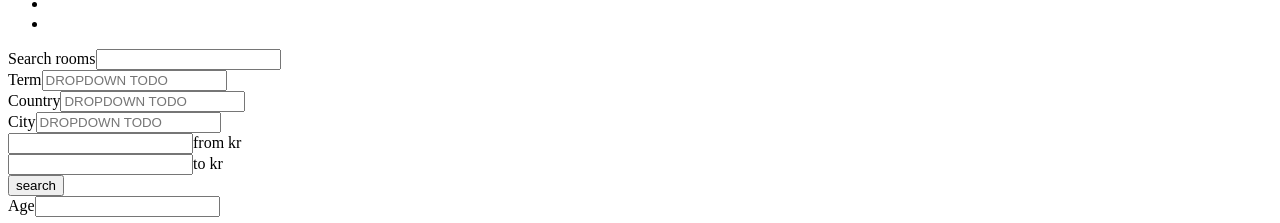
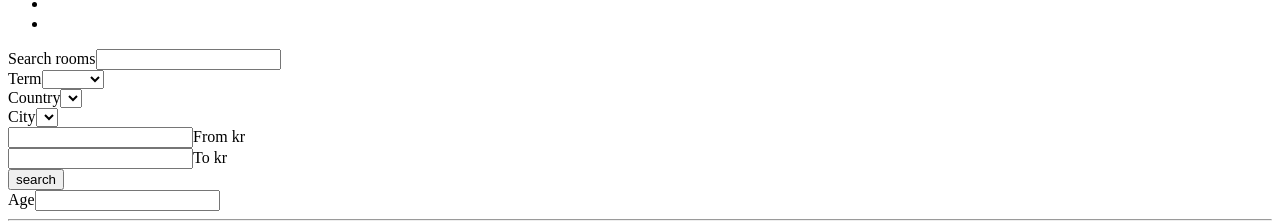
Before and after one commit to haraldnilsen/exchange-buddy, a React (Create React App) app in the folder student-frontend/: page /searchuser in a window 1280 px wide. Shown: the part 525-748 px from the top of the page. Built offline with nearby package versions, Linux system fonts and the light colour scheme; some icons are missing; the HTML template or start-up script is replaced by a standard one.

Commit message:
Skulle vært like digg som Amund

```diff
--- a/student-frontend/src/pages/Register.tsx
+++ b/student-frontend/src/pages/Register.tsx
@@ -94,26 +94,26 @@ const Register : React.FC = () => {
 
                             {/* Left side */}
                             <div className="flex flex-col">
-                                <label className="mx-1">firstname</label>
+                                <label className="mx-1">First name</label>
                                 <input
                                     className="bg-pink-200 rounded text-green-700 w-30 h-8 m-1 my-2 border-b-2 border-b-black outline-none"
                                     onChange={e => setFirstname(e.target.value)}
                                     value={firstname}
                                 />
-                                <label className="mx-1">mobile</label>
+                                <label className="mx-1">Mobile</label>
                                 <input
                                     className="bg-pink-200 rounded text-green-700 w-30 h-8 m-1 my-2 border-b-2 border-black outline-none"
                                     onChange={e => setMobile(e.target.value)}
                                     value={mobile}
                                 />
-                                <label className="mx-1">password</label>
+                                <label className="mx-1">Password</label>
                                 <input
                                     className="bg-pink-200 rounded text-green-700 w-30 h-8 m-1 my-2 border-b-2 border-black outline-none"
                                     type="password"
                                     onChange={e => setPassword(e.target.value)}
                                     value={password}
                                 />
-                                <label className="mx-1">profilepicture</label>
+                                <label className="mx-1">Profile picture</label>
                                 <input
                                     className="bg-pink-200 rounded text-green-700 w-30 h-8 m-1 my-2 border-b-2 border-black outline-none"
                                     onChange={e => setProfilepicture(e.target.value)}
@@ -123,7 +123,7 @@ const Register : React.FC = () => {
 
                             {/* Right side */}
                             <div className="flex flex-col">
-                                <label className="mx-1">lastname</label>
+                                <label className="mx-1">Last name</label>
                                 <input
                                     className="bg-pink-200 rounded text-green-700 w-30 h-8 m-1 my-2 border-b-2 border-black outline-none"
                                     onChange={e => setLastname(e.target.value)}
--- a/student-frontend/src/pages/SearchRoom.tsx
+++ b/student-frontend/src/pages/SearchRoom.tsx
@@ -95,7 +95,7 @@ const SearchRoom: React.FC = () => {
             clearInputs();
         })
 
-        setTimeout(() => setLoading(false), 500);
+        setTimeout(() => setLoading(false), 50);
 
         // function to further filter the data
     }
@@ -204,11 +204,11 @@ const SearchRoom: React.FC = () => {
                     <div className="flex my-2">
                         <div className="flex flex-col">
                             <input onChange={e => setPriceFrom(e.target.value)} className="h-10 w-20 border-2 rounded-md" />
-                            <label>from kr</label>
+                            <label>From kr</label>
                         </div>
                         <div className="flex flex-col mx-4">
                             <input onChange={e => setPriceTo(e.target.value)} className="h-10 w-20 border-2 rounded-md" />
-                            <label>to kr</label>
+                            <label>To kr</label>
                         </div>
                         <div className="flex flex-col">
                             <button type="submit" className="h-10 w-16 border-2 rounded-md">search</button>
@@ -218,17 +218,18 @@ const SearchRoom: React.FC = () => {
                     <div className="flex my-2">
                         <div className="flex flex-col">
                             <input onChange={e => setRoomsizeFrom(e.target.value)} className="h-10 w-20 border-2 rounded-md" />
-                            <label>from m2</label>
+                            <label>From m<sup>2</sup></label>
                         </div>
                         <div className="flex flex-col mx-4">
                             <input onChange={e => setRoomsizeTo(e.target.value)} className="h-10 w-20 border-2 rounded-md" />
-                            <label>to m2</label>
+                            <label>To m<sup>2</sup></label>
                         </div>
                         <div className="flex flex-col">
                             <button type="submit" className="h-10 w-16 border-2 rounded-md">search</button>
                         </div>
                     </div>
                     {/* number of roomates */}
+                    <label>Roommates</label>
                     <div className="flex my-2">
                         <div id="10" onClick={() => handleRoomatesClick("0")} className="h-11 w-11 border-2 rounded-l flex justify-center items-center">none</div>
                         <div id="1" onClick={() => handleRoomatesClick("1")} className="h-11 w-11 border-2 flex justify-center items-center">1</div>
--- a/student-frontend/src/pages/SearchUser.tsx
+++ b/student-frontend/src/pages/SearchUser.tsx
@@ -6,8 +6,10 @@ import RoomPost from "../components/RoomPost";
 
 const SearchUser: React.FC = () => {
 
+    const [cities, setCities] = useState("");
+    const [countries, setCountries] = useState("");
+
     // Må ha type
-    const [] = useState();
     const [loading, setLoading] = useState(false);
 
     /* Search parameters */
@@ -35,27 +37,47 @@ const SearchUser: React.FC = () => {
                     {/* Search Country */}
                     <div className="flex flex-col my-2">
                         <label>Term</label>
-                        <input onChange={e => setTerm(e.target.value)} className="border-2 rounded-md h-10 w-64" placeholder="DROPDOWN TODO" />
+                        <select onChange={e => setTerm(e.target.value)} className="border-2 rounded-md h-10 w-64">
+                            <option value=""></option>
+                            <option value="2022V">2022V</option>
+                            <option value="2022H">2022H</option>
+                            <option value="2023V">2023V</option>
+                            <option value="2023H">2023H</option>
+                            <option value="2024V">2024V</option>
+                            <option value="2024H">2024H</option>
+                            <option value="2025V">2025V</option>
+                            <option value="2025H">2025H</option>
+                        </select>
                     </div>
                     {/* Search Country */}
                     <div className="flex flex-col my-2">
                         <label>Country</label>
-                        <input onChange={e => setCountry(e.target.value)} className="border-2 rounded-md h-10 w-64" placeholder="DROPDOWN TODO" />
+                        <select onChange={e => setCountry(e.target.value)} className="border-2 rounded-md h-10 w-64">
+                            <option value=""></option>
+                            {/*
+                                HER MÅ DET LEGGES INN MAPPING
+                            */}
+                        </select>
                     </div>
                     {/* Search city */}
                     <div className="flex flex-col my-2">
                         <label>City</label>
-                        <input onChange={e => setCity(e.target.value)} className="border-2 rounded-md h-10 w-64" placeholder="DROPDOWN TODO" />
+                        <select onChange={e => setCity(e.target.value)} className="border-2 rounded-md h-10 w-64">
+                            <option value=""></option>
+                            {/*
+                                HER MÅ DET LEGGES INN MAPPING
+                            */}
+                        </select>
                     </div>
                     {/* Pricing */}
                     <div className="flex my-2">
                         <div className="flex flex-col">
                             <input onChange={e => setPriceFrom(e.target.value)} className="h-10 w-20 border-2 rounded-md" />
-                            <label>from kr</label>
+                            <label>From kr</label>
                         </div>
                         <div className="flex flex-col mx-4">
                             <input onChange={e => setPriceTo(e.target.value)} className="h-10 w-20 border-2 rounded-md" />
-                            <label>to kr</label>
+                            <label>To kr</label>
                         </div>
                         <div className="flex flex-col">
                             <button type="submit" className="h-10 w-16 border-2 rounded-md">search</button>
--- a/student-frontend/src/util/RoomPostService.tsx
+++ b/student-frontend/src/util/RoomPostService.tsx
@@ -5,10 +5,6 @@ const ROOM_GET_ALL_API_URL = "http://localhost:8080/api/roompost/all";
 
 const ROOM_GET_API_URL = "http://localhost:8080/api/roompost";
 const ROOM_GET_FILTER_API_URL = "http://localhost:8080/api/roompost/filter";
-
-// For handling rooms
-const ROOM_POST_API_URL = "http://localhost:8080/api/roompost";
-const ROOM_UPDATE_API_URL = "http://localhost:8080/api/roompost";
 
 export interface RoompostToBackend {
     term: string;
```
Also changed, not shown: 1 other file (tests, documents, lock files or other folders).
